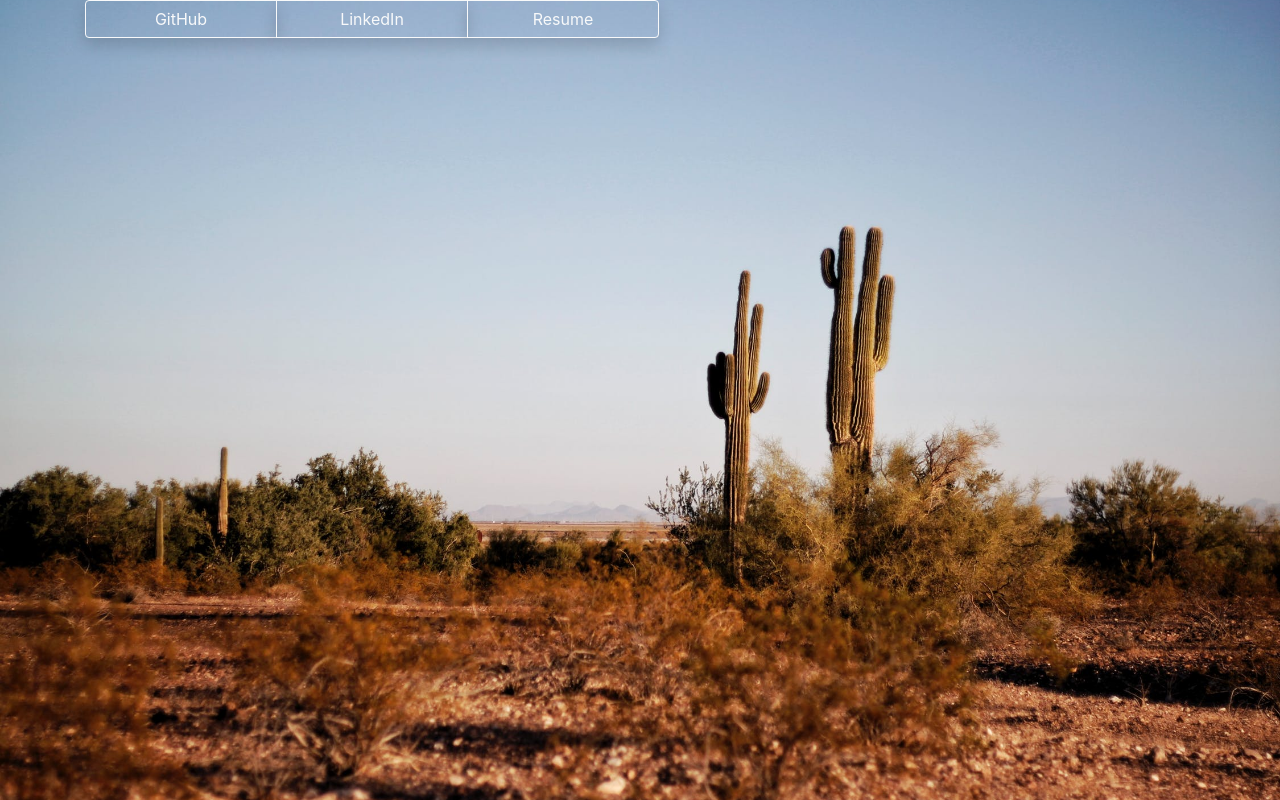
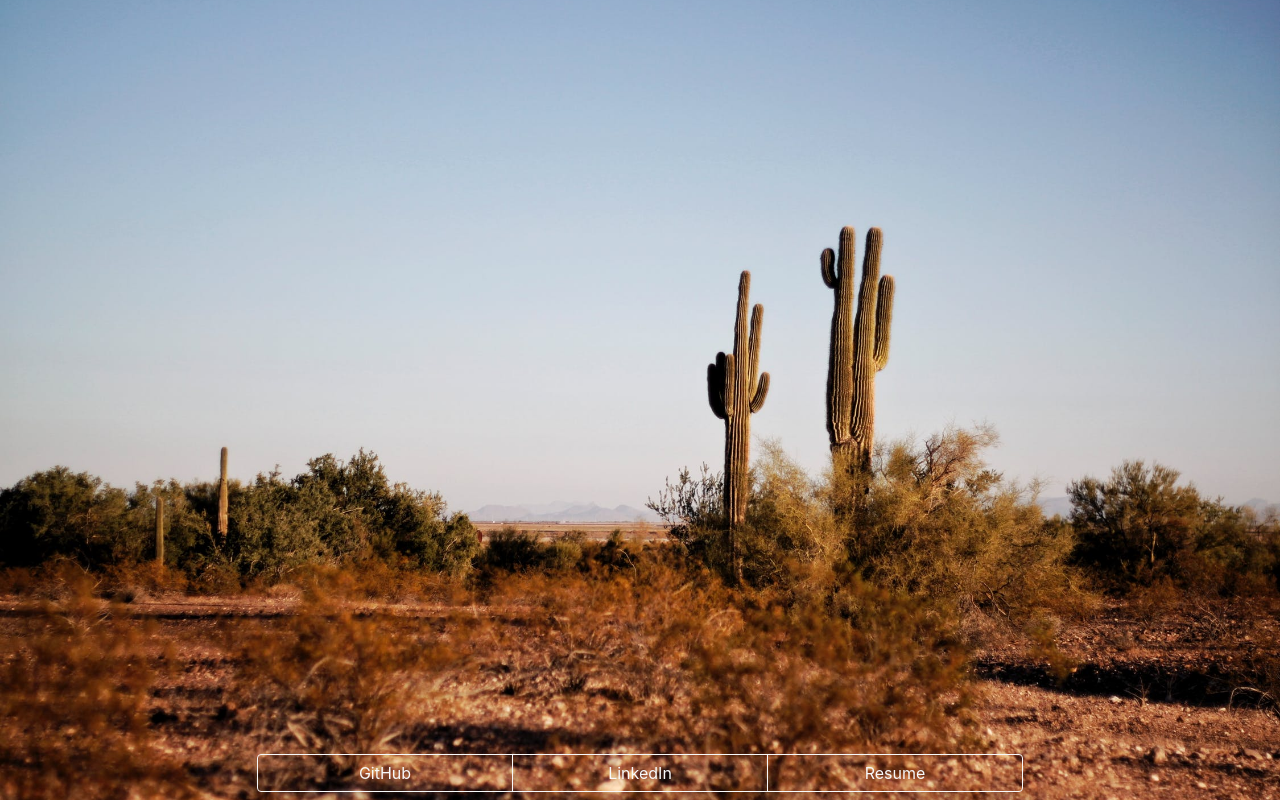
Before and after one commit to FosterDB/updated_portfolio, a plain HTML site: page index.html in a window 1280 px wide. Drawn offline with nearby package versions, Linux system fonts and the light colour scheme.

Commit message:
centered navbar

```diff
--- a/assets/style.css
+++ b/assets/style.css
@@ -8,5 +8,5 @@ body {
 }
 
 #linkBtn {
-  width: 15vw;
+  width: 20vw;
 }
--- a/index.html
+++ b/index.html
@@ -13,6 +13,7 @@
 </head>
 <body>
   <div class="container">
+    <nav class="navbar fixed-bottom justify-content-center bg-transparent">
       <div class="btn-group btn-group-toggle" data-toggle="buttons">
         <label id="linkBtn" class="btn btn-outline-light shadow active">
           <input type="radio" name="options" id="option1"> GitHub
@@ -24,6 +25,8 @@
           <input type="radio" name="options" id="option3"> Resume
         </label>
       </div>
+    </nav>
+
   </div>
 
 </body>
```
Lines whose indentation alone changed are shown as unchanged.
